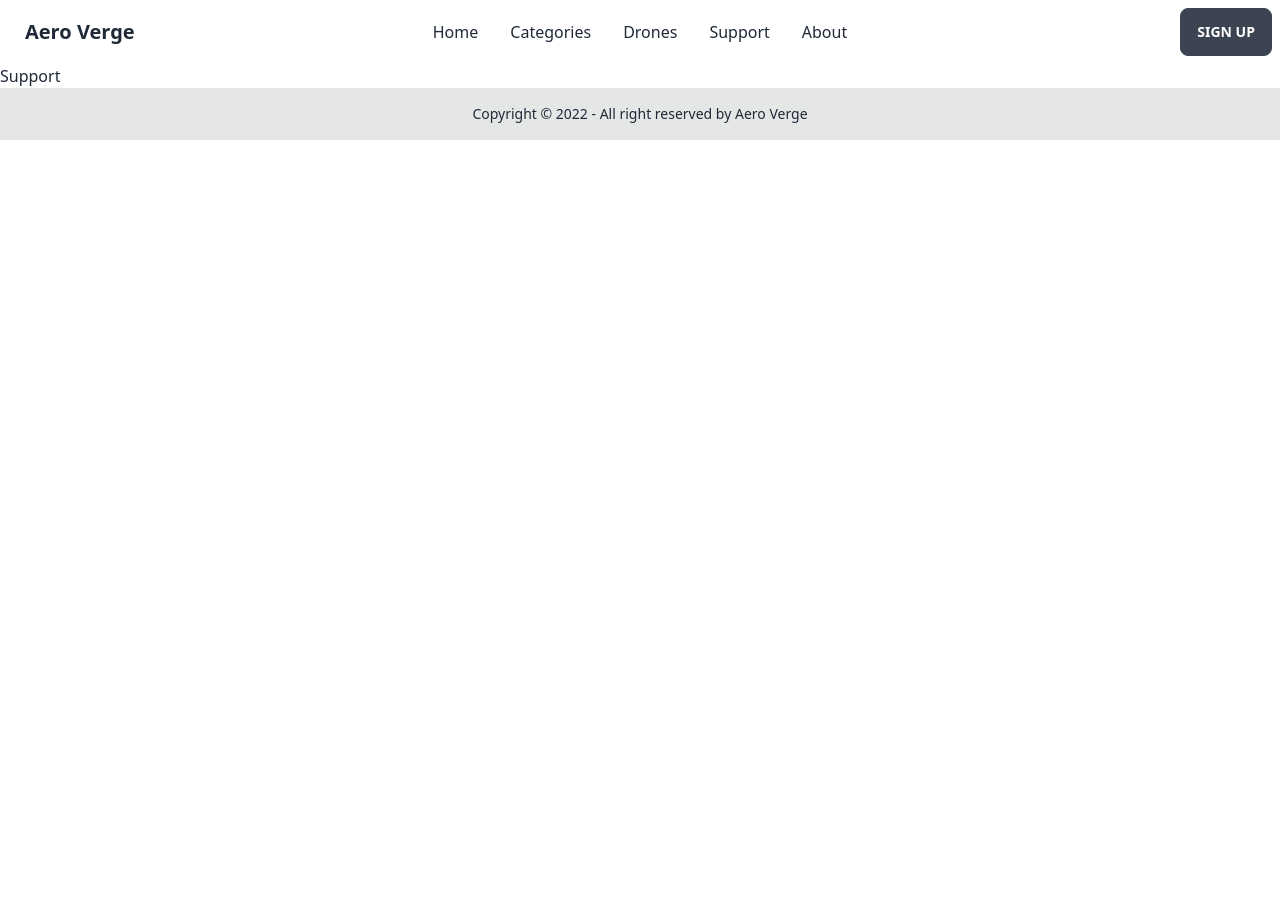
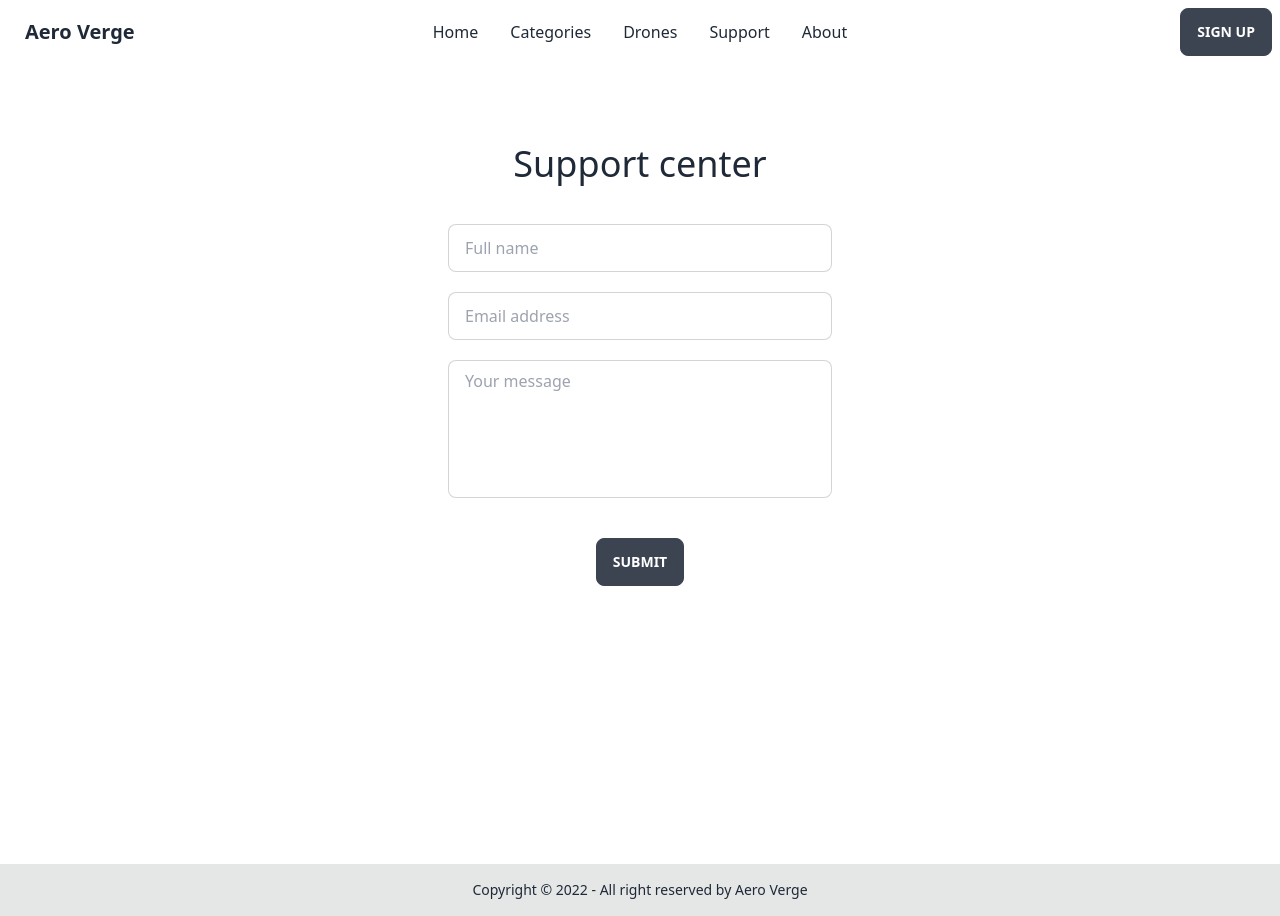
Before and after one commit to shohan-pherones/aero-verge, a React (Create React App) app: page /support in a window 1280 px wide. Before the commit the page ends 800 px from the top, so only its background shows below. Built offline with nearby package versions, Linux system fonts and the light colour scheme.

Commit message:
support form added

```diff
--- a/src/components/Support.js
+++ b/src/components/Support.js
@@ -1,7 +1,61 @@
-import React from "react";
+import React, { useState } from "react";
+import { useHistory } from "react-router-dom";
 
 const Support = () => {
-  return <div>Support</div>;
+  const [fullName, setFullName] = useState("");
+  const [email, setEmail] = useState("");
+  const [message, setMessage] = useState("");
+  const [isWrong, setIsWrong] = useState("");
+  const history = useHistory();
+
+  const handleSupportForm = (e) => {
+    e.preventDefault();
+    if (fullName && email && message) {
+      history.push("/");
+    } else {
+      setIsWrong("Wrong inputs");
+    }
+  };
+
+  return (
+    <form className="flex flex-col gap-10 items-center p-20  h-screen">
+      <h2 className={`text-4xl font-medium ${isWrong && "text-rose-500"}`}>
+        {!isWrong ? "Support center" : isWrong}
+      </h2>
+      <div className="flex flex-col gap-5">
+        <input
+          type="text"
+          placeholder="Full name"
+          className={`input input-bordered w-96 ${
+            isWrong && "border-rose-500"
+          }`}
+          value={fullName}
+          onChange={(e) => setFullName(e.target.value)}
+        />
+        <input
+          type="email"
+          placeholder="Email address"
+          className={`input input-bordered w-96 ${
+            isWrong && "border-rose-500"
+          }`}
+          value={email}
+          onChange={(e) => setEmail(e.target.value)}
+        />
+        <textarea
+          rows="5"
+          className={`textarea textarea-bordered w-96 text-base resize-none ${
+            isWrong && "border-rose-500"
+          }`}
+          placeholder="Your message"
+          value={message}
+          onChange={(e) => setMessage(e.target.value)}
+        ></textarea>
+      </div>
+      <button className="btn" type="submit" onClick={handleSupportForm}>
+        Submit
+      </button>
+    </form>
+  );
 };
 
 export default Support;
```
